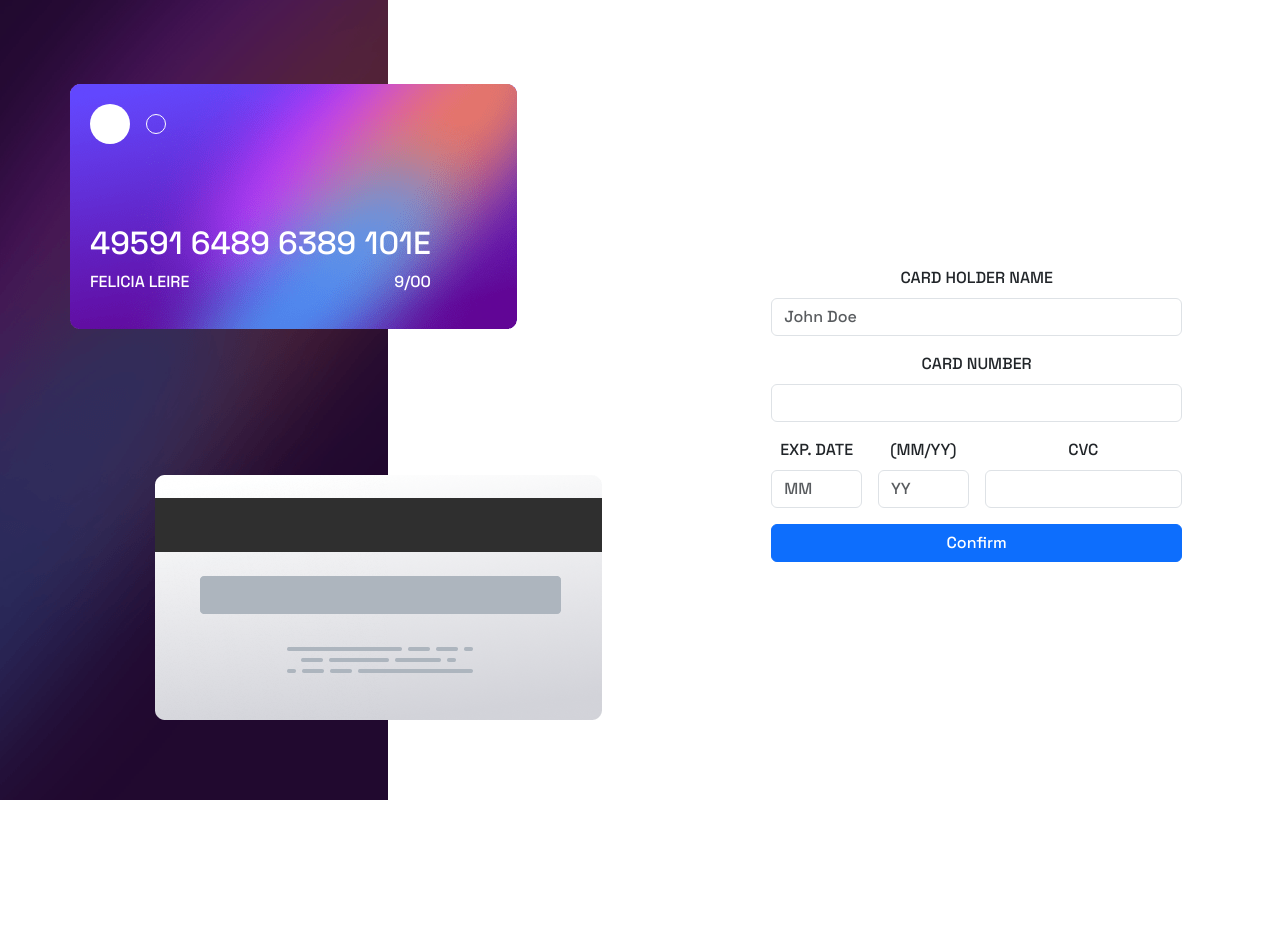
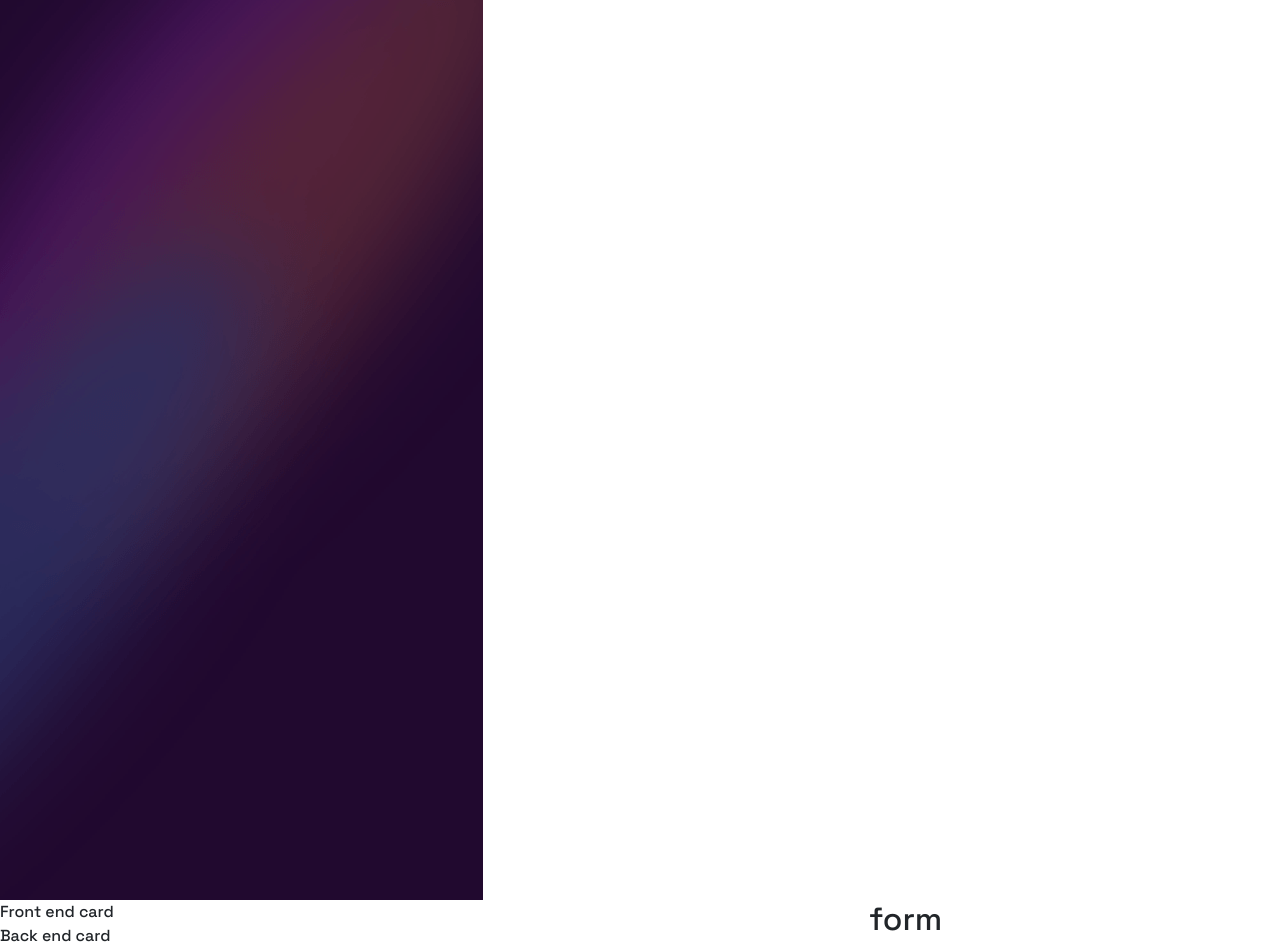
Before and after one commit to gillaryb/react-interactive-card, a React (Create React App) app: page / in a window 1280 px wide. Before the commit the page ends 800 px from the top, so only its background shows below. Built offline with nearby package versions, Linux system fonts and the light colour scheme.

Commit message:
revised html

```diff
--- a/src/App.css
+++ b/src/App.css
@@ -1,7 +1,7 @@
-.App {
+/* /* .App {
   text-align: center;
-}
-
+} */
+/*
 .App-logo {
   height: 40vmin;
   pointer-events: none;
@@ -35,4 +35,4 @@
   to {
     transform: rotate(360deg);
   }
-}
+} */
--- a/src/Card.css
+++ b/src/Card.css
@@ -2,7 +2,7 @@
   font-family: 'Space Grotesk', sans-serif;
 }
 
-.Card .background-image{
+/* .Card .background-image{
   background-image: url("images/bg-main-desktop.png");
   width:400px;
   height:100vh;
@@ -56,4 +56,4 @@
   position: absolute;
   bottom: 230px;
   right: 90px;
-}
+} */
--- a/src/Card.js
+++ b/src/Card.js
@@ -1,63 +1,88 @@
 import React from 'react';
 import './Card.css';
+import mobileBg from './images/bg-main-mobile.png';
+import desktopBg from './images/bg-main-desktop.png';
+import cardFront from './images/bg-card-front.png';
+import cardBack from './images/bg-card-back.png';
+
 export default function Card(){
+  return (
+    <div className="Card">
+      <div>
+        <picture>
+          <source media="(min-width: 1024px)" srcSet={desktopBg}/>
+          <img src={mobileBg} alt="background"/>
+        </picture>
+      </div>
 
 
-
-
-
-  return (
-    <div className="Card">
-        <div className="row">
-          <div className="col-lg-8 background-image">
-            <div className="card-front d-flex flex-grow">
-              <div className="card-front-infos text-white">
-                <div className="card-circle d-flex align-items-center">
-                  <div className="card-circle-up">
-                  </div>
-                  <div className="card-open-circle">
-                  </div>
-                </div>
-                <div className="card-number">
-                 <h2>49591 6489 6389 101E</h2>
-                </div>
-                <div className="card-name d-flex justify-content-between">
-                <p>FELICIA LEIRE</p>
-                <p>9/00</p>
-                </div>
-              </div>
-            </div>
-            <div className="card-back">
-            </div>
-          </div>
-          <div className="col-md-3 col-lg-4 card-form">
-            <form className="row g-3">
-              <div className="col-12">
-                <label for="inputName" className="form-label">CARD HOLDER NAME</label>
-                <input type="text" className="form-control" id="inputName" placeholder="John Doe"></input>
-              </div>
-              <div className="col-12">
-                <label for="inputCardNumber" className="form-label">CARD NUMBER</label>
-                <input type="text" className="form-control" id="inputCardNumber" max-length="16"></input>
-              </div>
-              <div className="col-md-3">
-                <label for="inputExyDate" className="form-label">EXP. DATE</label>
-                <input type="text" className="form-control" id="inputExyDate" placeholder="MM"></input>
-              </div>
-              <div className="col-md-3">
-                <label for="inputExyDate" className="form-label">(MM/YY)</label>
-                <input type="text" className="form-control" id="inputExyDate" placeholder="YY"></input>
-              </div>
-              <div className="col-md-6">
-                <label for="inputCVC" className="form-label">CVC</label>
-                <input type="text" className="form-control" id="inputCVC"></input>
-              </div>
-              <div className="col-12">
-                <button type="submit" className="btn btn-primary w-100">Confirm</button>
-              </div>
-            </form>
-          </div>
+      <div className="row">
+        <div className="col-lg-8">
+          <article>
+            Front end card
+          </article>
+          <article>
+            Back end card
+          </article>
         </div>
+        <div className="col-lg-4">
+          <form>
+              <h2>form</h2>
+          </form>
+        </div>
+      </div>
     </div>
+    // <div className="Card">
+    //     <div className="row">
+    //       <div className="col-lg-8 background-image">
+    //         <div className="card-front d-flex flex-grow">
+    //           <div className="card-front-infos text-white">
+    //             <div className="card-circle d-flex align-items-center">
+    //               <div className="card-circle-up">
+    //               </div>
+    //               <div className="card-open-circle">
+    //               </div>
+    //             </div>
+    //             <div className="card-number">
+    //              <h2>49591 6489 6389 101E</h2>
+    //             </div>
+    //             <div className="card-name d-flex justify-content-between">
+    //             <p>FELICIA LEIRE</p>
+    //             <p>9/00</p>
+    //             </div>
+    //           </div>
+    //         </div>
+    //         <div className="card-back">
+    //         </div>
+    //       </div>
+    //       <div className="col-md-3 col-lg-4 card-form">
+    //         <form className="row g-3">
+    //           <div className="col-12">
+    //             <label for="inputName" className="form-label">CARD HOLDER NAME</label>
+    //             <input type="text" className="form-control" id="inputName" placeholder="John Doe"></input>
+    //           </div>
+    //           <div className="col-12">
+    //             <label for="inputCardNumber" className="form-label">CARD NUMBER</label>
+    //             <input type="text" className="form-control" id="inputCardNumber" max-length="16"></input>
+    //           </div>
+    //           <div className="col-md-3">
+    //             <label for="inputExyDate" className="form-label">EXP. DATE</label>
+    //             <input type="text" className="form-control" id="inputExyDate" placeholder="MM"></input>
+    //           </div>
+    //           <div className="col-md-3">
+    //             <label for="inputExyDate" className="form-label">(MM/YY)</label>
+    //             <input type="text" className="form-control" id="inputExyDate" placeholder="YY"></input>
+    //           </div>
+    //           <div className="col-md-6">
+    //             <label for="inputCVC" className="form-label">CVC</label>
+    //             <input type="text" className="form-control" id="inputCVC"></input>
+    //           </div>
+    //           <div className="col-12">
+    //             <button type="submit" className="btn btn-primary w-100">Confirm</button>
+    //           </div>
+    //         </form>
+    //       </div>
+    //     </div>
+    // </div>
   )
 }
```
